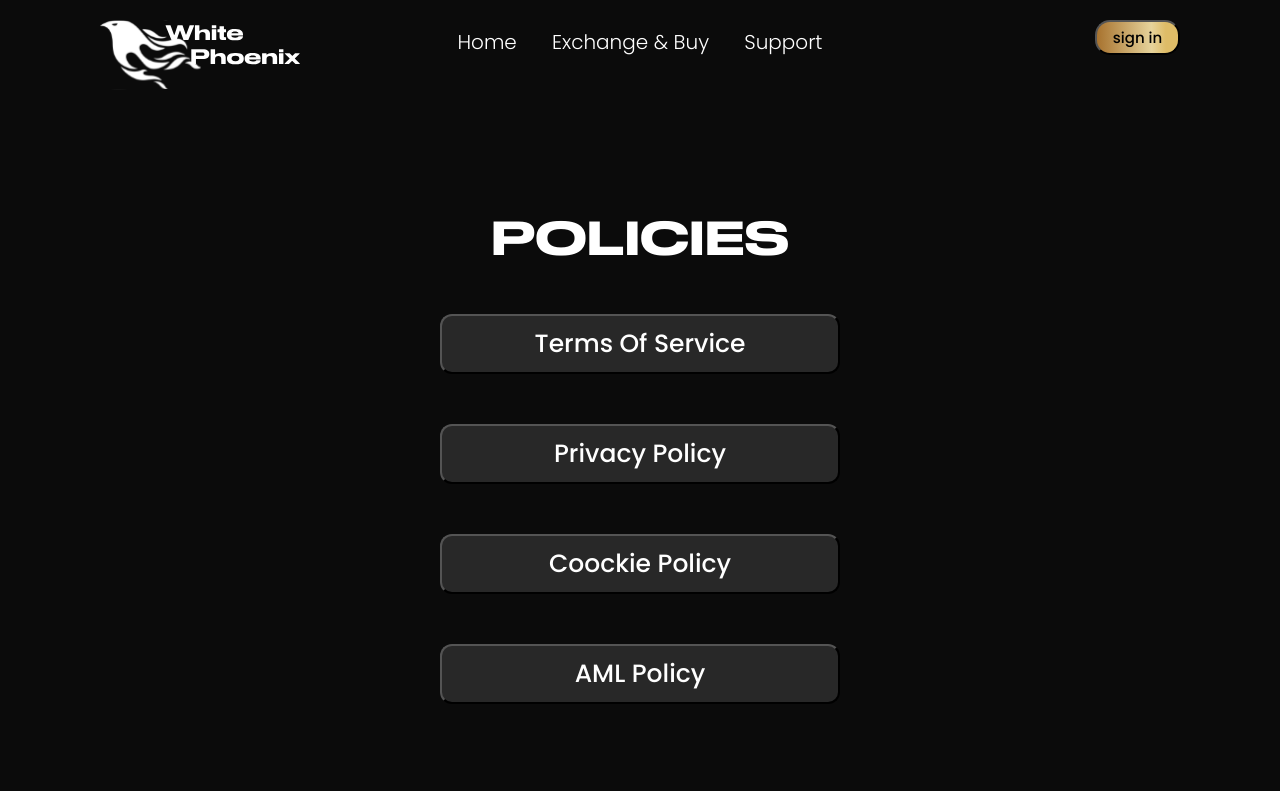
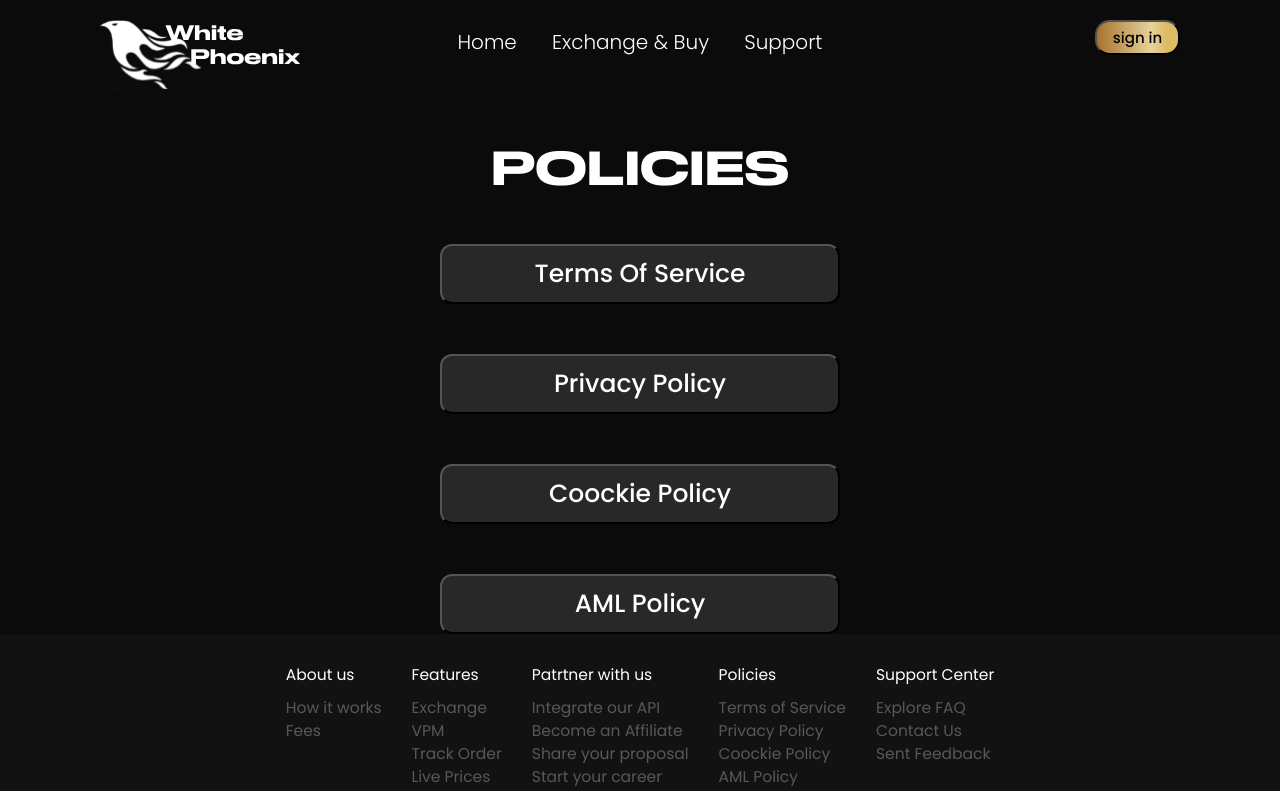
Before and after one commit to chyVacheck/white_proenix, a React (Create React App) app: page /policies in a window 1280 px wide. Shown: the top 791 px of the page. Built offline with nearby package versions, Linux system fonts and the light colour scheme.

Commit message:
Update style Policies

```diff
--- a/src/components/Policies/Policies.css
+++ b/src/components/Policies/Policies.css
@@ -2,7 +2,7 @@
   color: #fff;
   min-height: 100px;
   text-align: center;
-  margin: 70px 0 100px;
+  margin: 0;
   width: auto;
   display: flex;
   flex-direction: column;
```
